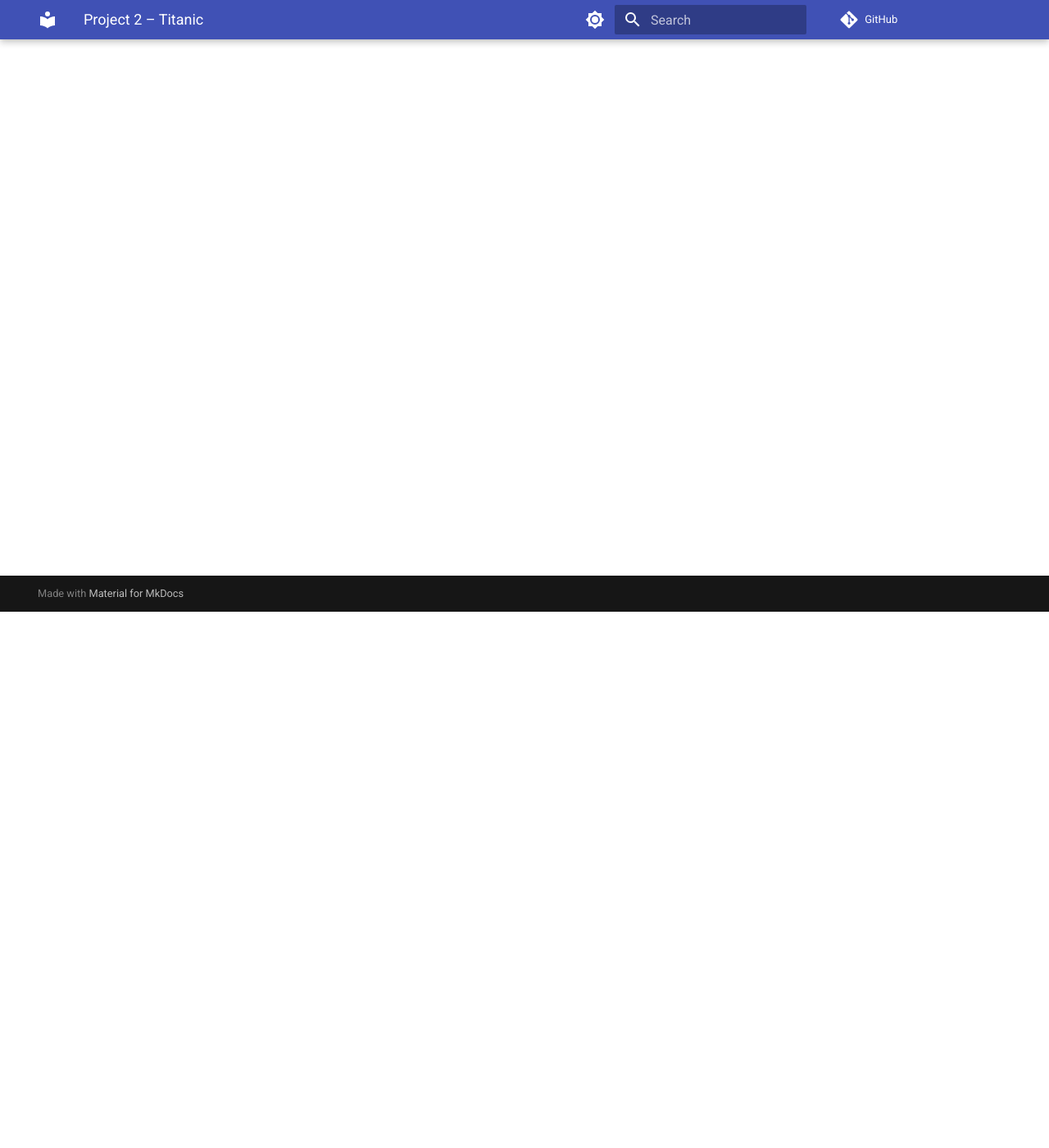
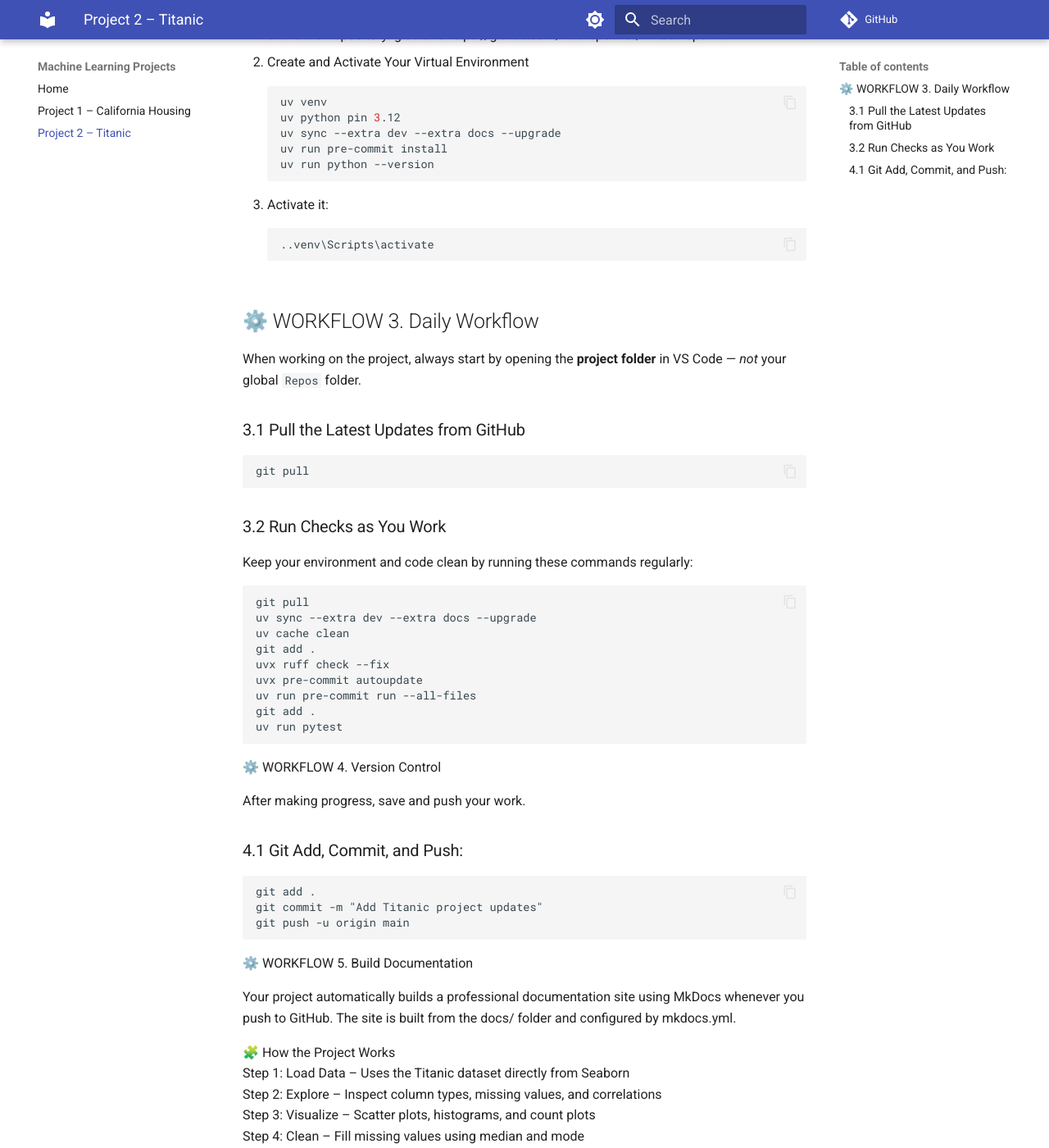
Before and after one commit to BethSpornitz/ml01, an MkDocs documentation site: the page built from docs/project02/project02.md, in a window 1280 px wide and 1400 px high, scrolled down 654 px. Shown: the whole window at 82% size. Built offline with MkDocs 1.6.1 and Material for MkDocs 9.7.7, drawn with Linux system fonts in a browser that asks for light colours; comment, search, counter and statistics services are not loaded; some of the changed text lies outside the part shown.

Commit message:
update to publish documentation5

````diff
--- a/docs/project02/project02.md
+++ b/docs/project02/project02.md
@@ -1,3 +1,92 @@
-# Project 2 – Titanic Survival Prediction
+Ml02 – Titanic Data Features
 
---8<-- "../../notebooks/project02/project02.md"
+Author: Beth Spornitz
+Date: October 27, 2025
+
+Project Overview
+
+This project explores and prepares the Titanic dataset from Seaborn for machine learning analysis. It demonstrates essential data preparation workflows including: data inspection and visualization, handling missing values, feature engineering and encoding, feature selection and justification, splitting data into training and test sets, and documentation and version control using Git and GitHub. The goal is to create a clean, fully numeric dataset ready for classification modeling to predict passenger survival.
+
+⚙️ WORKFLOW 1. Set Up Machine
+1. Verify You Have These Installed
+    - VS Code (with Python, Pylance, Jupyter, and Ruff extensions)
+    -  Git
+    - uv – the environment and dependency manager
+
+⚙️ WORKFLOW 2. Set Up Project
+
+Once your environment is ready, follow these steps to set up your project.
+
+1.  Clone the Repository: git clone https://github.com/BethSpornitz/ml-bethspornitz
+
+2. Create and Activate Your Virtual Environment
+   ```bash
+   uv venv
+   uv python pin 3.12
+   uv sync --extra dev --extra docs --upgrade
+   uv run pre-commit install
+   uv run python --version
+   ```
+
+3.  Activate it:
+```
+..venv\Scripts\activate
+```
+
+## ⚙️ WORKFLOW 3. Daily Workflow
+When working on the project, always start by opening the **project folder** in VS Code — *not* your global `Repos` folder.
+
+### 3.1 Pull the Latest Updates from GitHub
+```
+git pull
+```
+### 3.2 Run Checks as You Work
+Keep your environment and code clean by running these commands regularly:
+
+```
+git pull
+uv sync --extra dev --extra docs --upgrade
+uv cache clean
+git add .
+uvx ruff check --fix
+uvx pre-commit autoupdate
+uv run pre-commit run --all-files
+git add .
+uv run pytest
+```
+
+
+⚙️ WORKFLOW 4. Version Control
+
+After making progress, save and push your work.
+### 4.1 Git Add, Commit, and Push:
+```
+git add .
+git commit -m "Add Titanic project updates"
+git push -u origin main
+```
+
+⚙️ WORKFLOW 5. Build Documentation
+
+Your project automatically builds a professional documentation site using MkDocs whenever you push to GitHub. The site is built from the docs/ folder and configured by mkdocs.yml.
+
+🧩 How the Project Works
+Step 1: Load Data – Uses the Titanic dataset directly from Seaborn
+Step 2: Explore – Inspect column types, missing values, and correlations
+Step 3: Visualize – Scatter plots, histograms, and count plots
+Step 4: Clean – Fill missing values using median and mode
+Step 5: Engineer – Create family_size and encode categorical variables
+Step 6: Split – Use both random and stratified train/test splits
+
+📈 Example Output
+Survivors: Percentage of passengers who survived (~38%)
+Missing Values: Cleaned age and embark_town fields (0 remaining)
+Engineered Features: family_size, encoded sex, embarked, and alone (verified)
+Class Balance: Stratified split maintains survival ratios (balanced train/test sets)
+
+Interpretation: Sex and passenger class are the strongest predictors of survival, consistent with historical reports. Stratified sampling preserves class proportions, ensuring fair model evaluation.
+
+🧾 Acknowledgements
+Instructor: Dr. Denise Case
+Base Template: applied-ml-template
+Dataset: Titanic (Seaborn)
````
